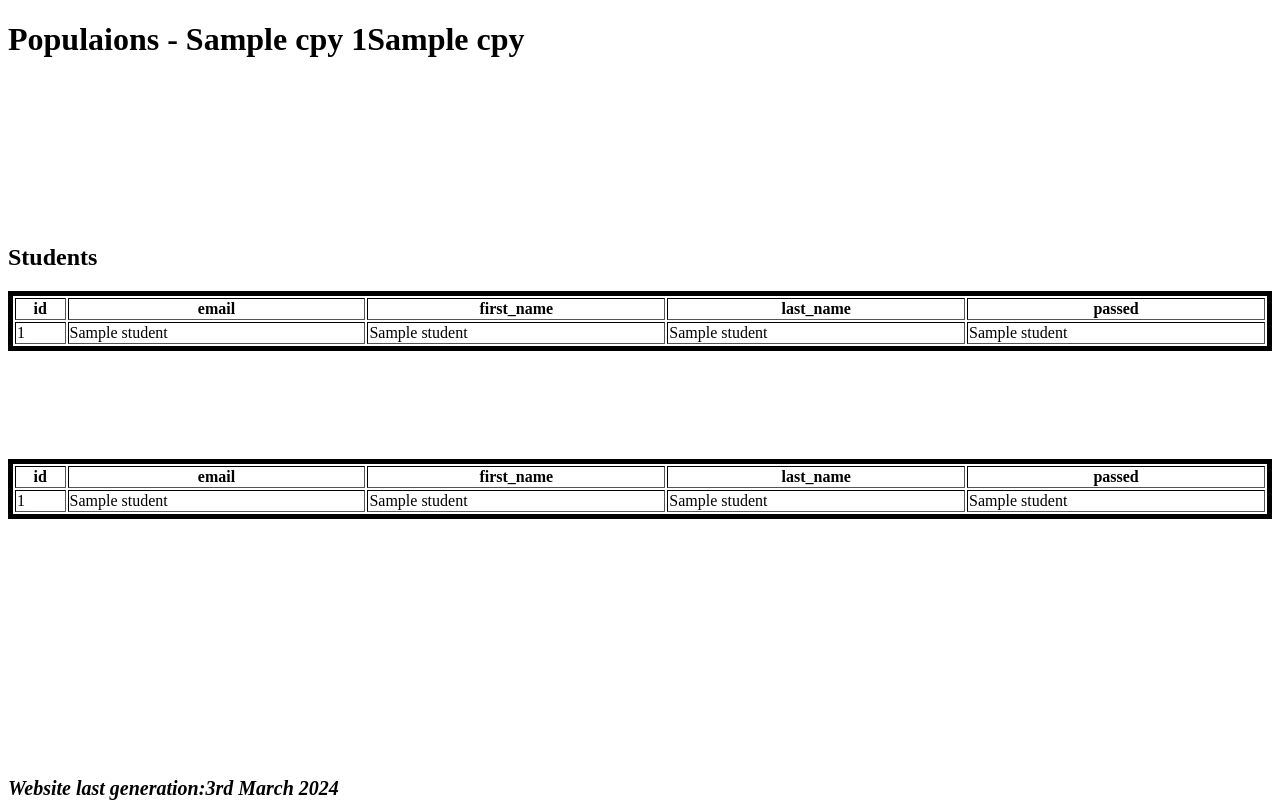
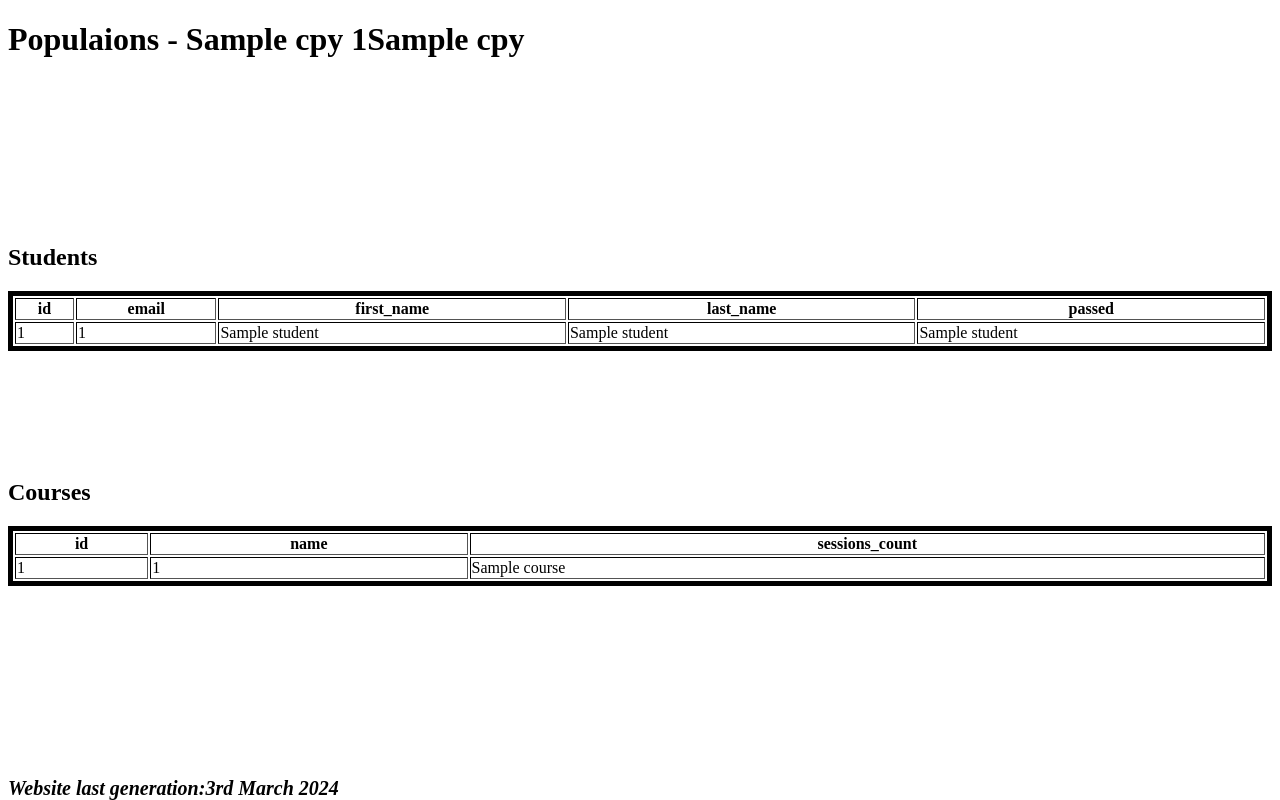
Before and after one commit to Ciugiu/s1-project, a Flask app: template templates/populations.html in a window 1280 px wide. Run offline with Flask 3, Linux system fonts and the light colour scheme; the template is opened without the code that fills it: most values are stand-ins (such as "Sample title", 1, 10 or a date in 2020).

Commit message:
populations almost done(missing direction to grades)

```diff
--- a/app.py
+++ b/app.py
@@ -93,10 +93,15 @@ def populations(course, period, year):
         new_item = (item[0], item[1], item[2], item[3])
         student_table.append(new_item)
 
-    # student_table_sorted = sorted(student_table, key=lambda x: x[0])
+    with open('src/sql_scripts/courses_table.sql', 'r') as file:
+        querry = file.read()
+
+    params = (course, year, period)
+
+    raw_courses_table = data_request.retrieve(querry, params)
 
     # This is the other page you want to redirect to
-    return render_template('populations.html', cpy=cpy, student_table=student_table)
+    return render_template('populations.html', cpy=cpy, student_table=student_table, courses_table=raw_courses_table)
 
 if __name__ == '__main__':
     app.run(debug=True)
--- a/templates/populations.html
+++ b/templates/populations.html
@@ -17,34 +17,31 @@
   <tbody>
     {% for student in student_table %}
     <tr>
+      <td>{{ loop.index }}</td>
       <td>{{ student[0] }}</td>
       <td>{{ student[1] }}</td>
       <td>{{ student[2] }}</td>
       <td>{{ student[3] }}</td>
-      <td>{{ student[4] }}</td>
     </tr>
     {% endfor %}
   </tbody>
 </table>
-<br><br><br><br><br><br>
+<br /><br /><br /><br /><br /><br />
+<h2>Courses</h2>
 <table border="1" id="table">
   <thead>
     <tr>
       <th>id</th>
-      <th>email</th>
-      <th>first_name</th>
-      <th>last_name</th>
-      <th>passed</th>
+      <th>name</th>
+      <th>sessions_count</th>
     </tr>
   </thead>
   <tbody>
-    {% for student in student_table %}
+    {% for course in courses_table %}
     <tr>
-      <td>{{ student[0] }}</td>
-      <td>{{ student[1] }}</td>
-      <td>{{ student[2] }}</td>
-      <td>{{ student[3] }}</td>
-      <td>{{ student[4] }}</td>
+      <td>{{ loop.index }}</td>
+      <td>{{ course[0] }}</td>
+      <td>{{ course[1] }}</td>
     </tr>
     {% endfor %}
   </tbody>
```
